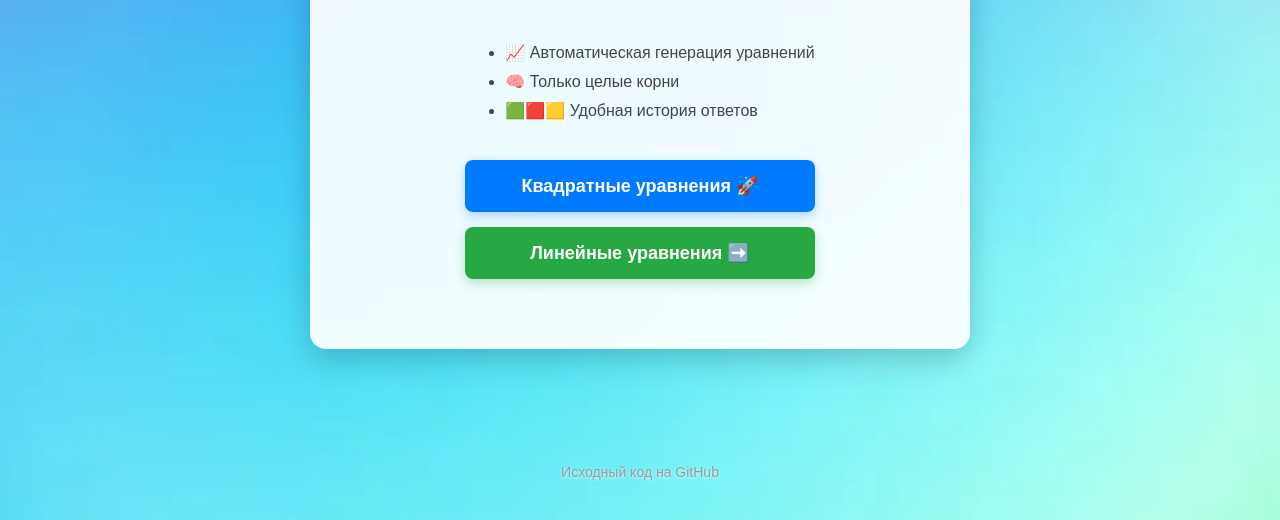
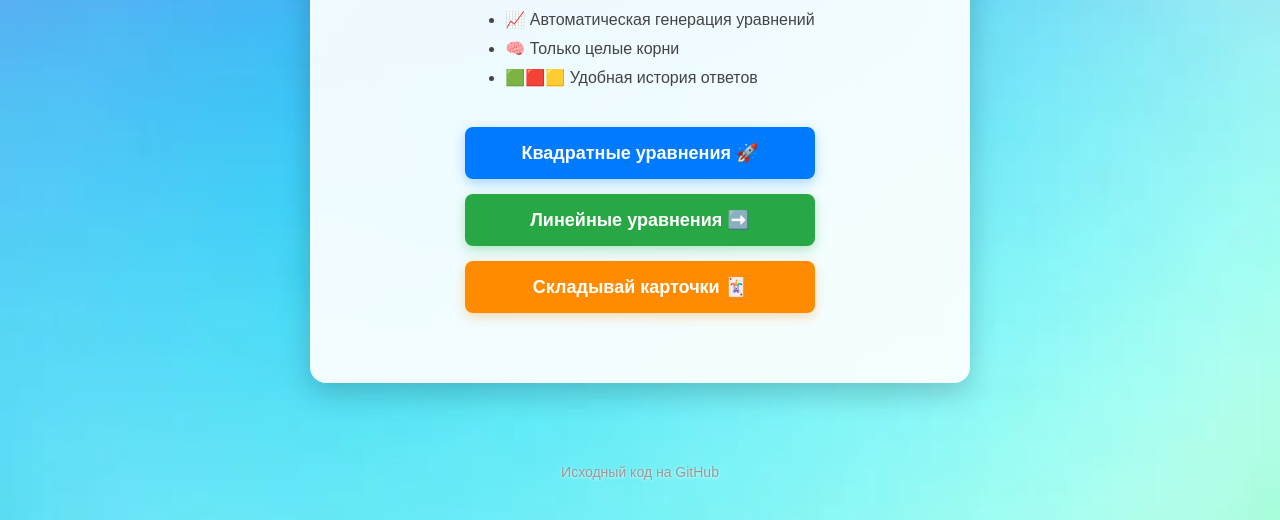
Before and after one commit to sur0c/math_trainer, a plain HTML site: page index.html in a window 1280 px wide. Shown: the part 280-800 px from the top of the page. Drawn offline with Linux system fonts and the light colour scheme.

Commit message:
Update index.html

```diff
--- a/index.html
+++ b/index.html
@@ -107,6 +107,16 @@
             background: #218838;
         }
 
+        /* Стиль для третьей кнопки (карточки) */
+        .start-btn.tertiary {
+            background: #ff8c00; /* Оранжевый цвет */
+            box-shadow: 0 4px 12px rgba(255, 140, 0, 0.3);
+        }
+
+        .start-btn.tertiary:hover {
+            background: #e67e00;
+        }
+
         .github-link {
             margin-top: 20px;
             margin-bottom: 20px;
@@ -157,6 +167,9 @@
 
             <!-- ССЫЛКА НА ЛИНЕЙНЫЕ УРАВНЕНИЯ -->
             <a href="lin_ur.html" class="start-btn secondary">Линейные уравнения ➡️</a>
+
+            <!-- ССЫЛКА НА СКЛАДЫВАНИЕ КАРТОЧЕК -->
+            <a href="sum.html" class="start-btn tertiary">Складывай карточки 🃏</a>
         </div>
     </div>
 
```
